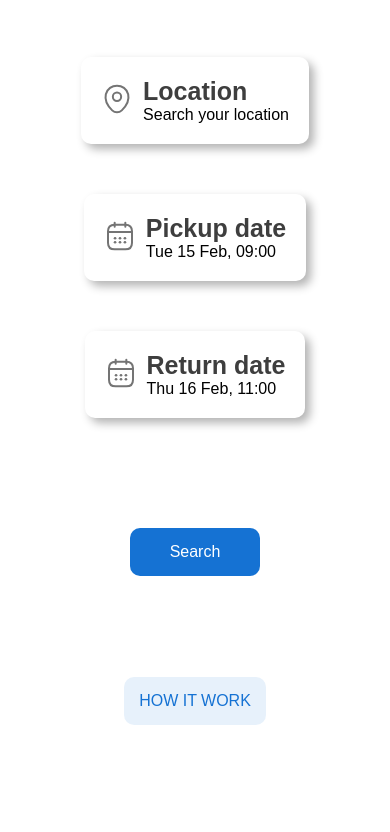
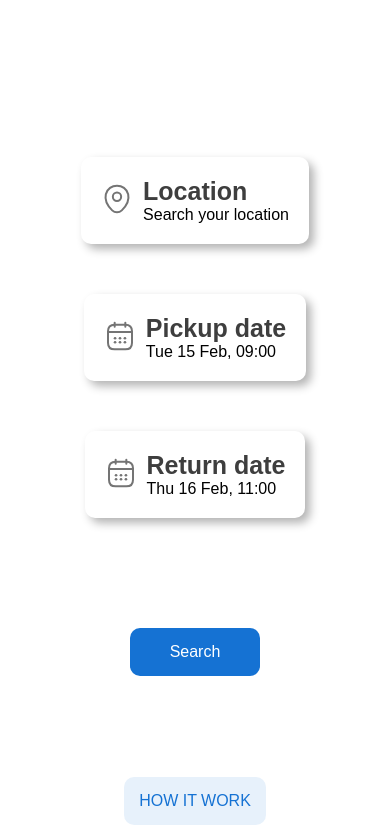
Before and after one commit to NXT-ASAD-CODE/rent-cars, a plain HTML site: page index.html in a window 390 px wide. Shown: the part 857-1689 px from the top of the page. Drawn offline with Linux system fonts and the light colour scheme.

Commit message:
bugs-solved

```diff
--- a/style.css
+++ b/style.css
@@ -417,7 +417,7 @@ hr {
     .service-section {
         box-shadow: none;
         gap: 30px;
-        margin-top: -500px;
+        margin-top: -400px;
     }
 
     .rent-car-links {
```
